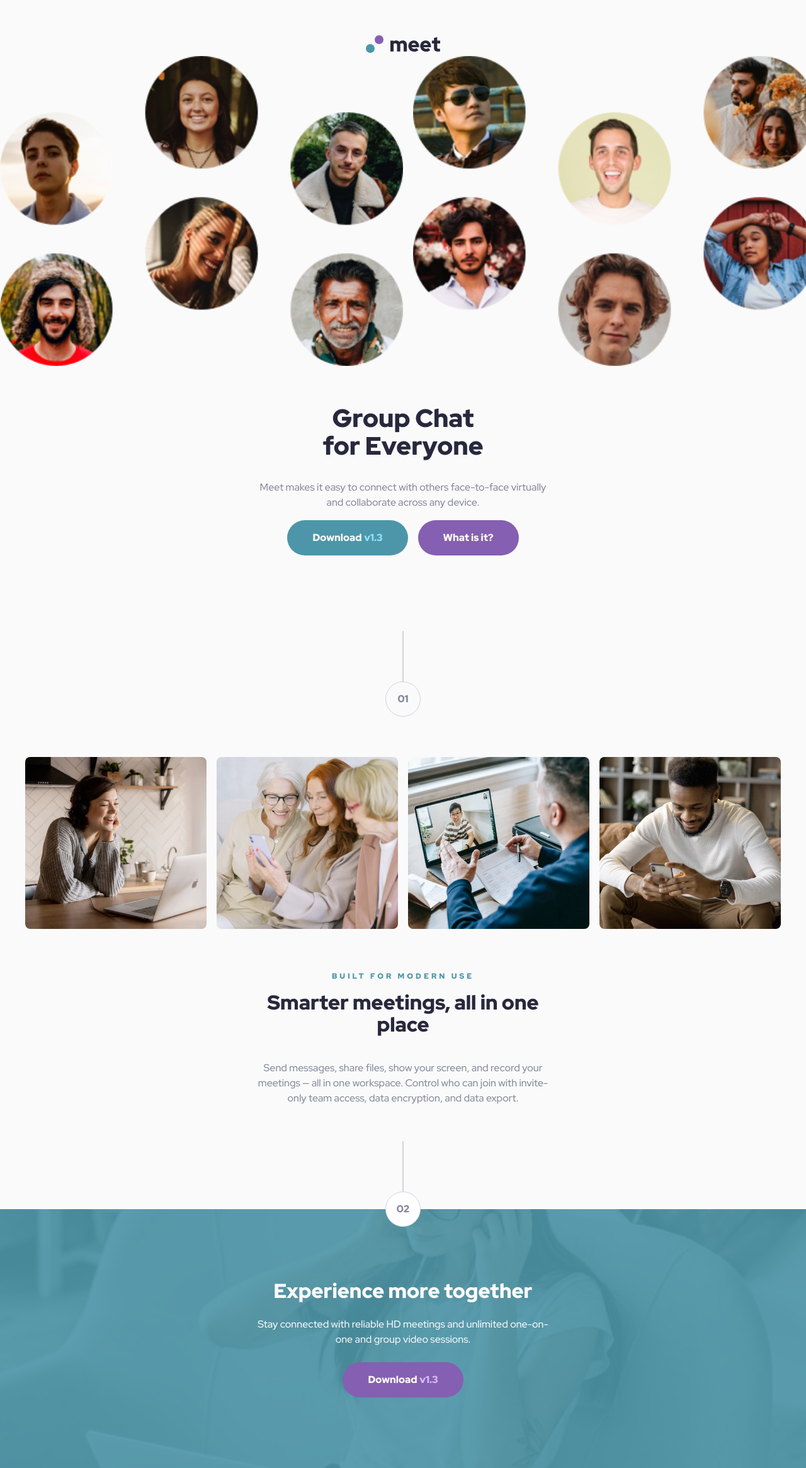
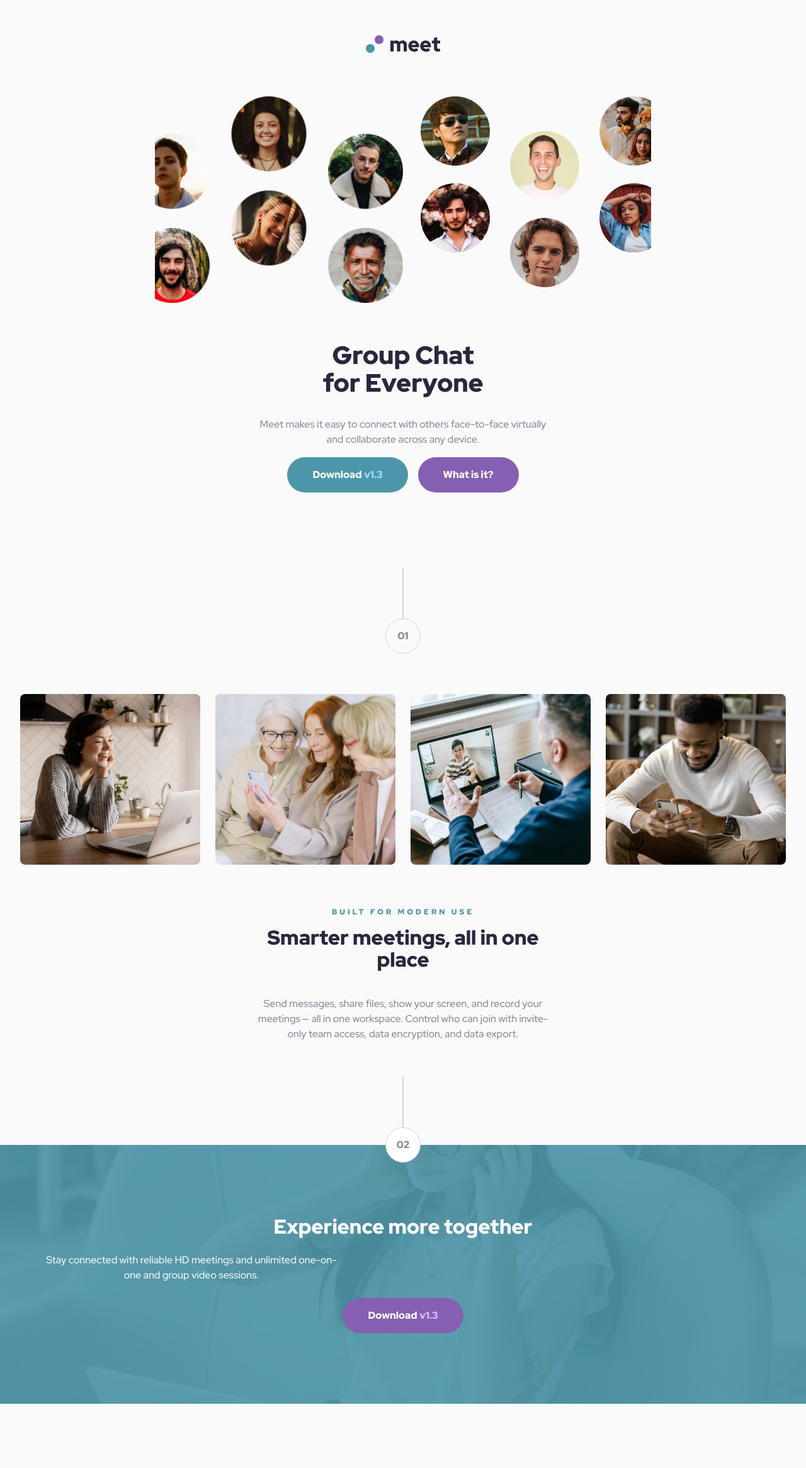
Before and after one commit to thelonglqd/fm_responsive_4, a website: page index.html in a window 1280 px wide. Shown: the whole page at 63% size. After the commit the page ends 2229 px from the top, so only its background shows below. Drawn offline with Linux system fonts and the light colour scheme.

Commit message:
play around with main-layout css

```diff
--- a/styles.scss
+++ b/styles.scss
@@ -30,9 +30,7 @@
   /* Weights */
   --fw-medium: 500;
   --fw-black: 900;
-}
 
-:root {
   /* Preset 1 */
   --p1-size: var(--fs-600);
   --p1-weight: var(--fw-black);
@@ -74,17 +72,34 @@
   }
 }
 
+img {
+  width: 100%;
+  height: auto;
+  object-fit: cover;
+}
+
 body {
   font-family: $font-family-base;
   background-color: $clr-white;
 }
 
 .main-layout {
+  --padding-inline: 1rem;
+  --content-max-width: 80%;
+
   display: grid;
   grid-template-columns:
-    [full-start] minmax(map-get($spaces, spacing-400), 1fr)
-    [main-start] minmax(0, 75rem) [main-end]
-    minmax(map-get($spaces, spacing-400), 1fr) [full-end];
+    [full-start] var(--padding-inline)
+    [main-start] calc(100% - (var(--padding-inline) * 2))
+    [main-end] var(--padding-inline) [full-end];
+
+  @media (min-width: $breakpoints-tablet) {
+    --padding-inline: 2rem;
+  }
+
+  @media (min-width: $breakpoints-desktop) {
+    --padding-inline: 5rem;
+  }
 
   & > * {
     grid-column: main-start / main-end;
@@ -92,7 +107,6 @@
   }
 
   & > .full-bleed {
-    justify-self: stretch;
     grid-column: full-start / full-end;
     overflow-x: hidden;
   }
@@ -135,6 +149,7 @@
 
 .header__logo {
   margin-block-start: map-get($spaces, spacing-700);
+  overflow-x: hidden;
   .header__image {
     img {
       width: 100%;
@@ -145,10 +160,13 @@
 }
 
 .hero__container {
+  margin-block-start: map-get($spaces, spacing-800);
+
   display: grid;
   grid-template-areas:
     'hero-img1 hero-img2'
     'hero-text hero-text';
+  grid-template-columns: repeat(2, 1fr);
 
   @media (min-width: $breakpoints-desktop) {
     grid-template-areas: 'hero-img1 hero-text hero-img2';
@@ -168,33 +186,36 @@
         - map-get($spaces, spacing-350)
       );
 
-      margin-right: - map-get($spaces, spacing-200);
+      margin-right: - map-get($spaces, spacing-350);
 
       @media (min-width: $breakpoints-tablet) {
+        transform: translateX(
+          - map-get($spaces, spacing-400)
+        );
+
+        margin-right: - map-get($spaces, spacing-400);
+      }
+
+      @media (min-width: $breakpoints-desktop) {
         transform: none;
         margin: 0;
-      }
-
-      img {
-        width: 100%;
-        height: auto;
-        object-fit: cover;
       }
     }
 
     &--right {
       grid-area: hero-img2;
       flex-grow: 1;
-      transform: translateX(map-get($spaces, spacing-200));
+      transform: translateX(map-get($spaces, spacing-350));
 
       @media (width: $breakpoints-tablet) {
-        transform: none;
+        transform: translateX(
+          map-get($spaces, spacing-400)
+        );
       }
 
-      img {
-        width: 100%;
-        height: auto;
-        object-fit: cover;
+      @media (min-width: $breakpoints-desktop) {
+        transform: none;
+        margin: 0;
       }
     }
   }
@@ -292,6 +313,14 @@
       object-fit: cover;
     }
   }
+
+  @media (min-width: $breakpoints-tablet) {
+    gap: map-get($spaces, spacing-300);
+  }
+
+  @media (min-width: $breakpoints-desktop) {
+    gap: map-get($spaces, spacing-400);
+  }
 }
 
 .feature__description {
@@ -324,8 +353,8 @@
   padding: map-get($spaces, spacing-1400)
     map-get($spaces, spacing-800);
   grid-column: full-start / full-end;
-  display: grid;
-  grid-template-columns: inherit;
+  // display: grid;
+  // grid-template-columns: inherit;
 
   margin-block-start: - map-get(
       $map: $spaces,
@@ -356,14 +385,15 @@
   }
 
   .footer__content {
-    grid-column: main-start / main-end;
+    width: 100%;
     display: flex;
     flex-direction: column;
-    align-items: center;
     gap: map-get($spaces, spacing-300);
+    justify-content: space-between;
 
     @media (min-width: $breakpoints-desktop) {
       flex-direction: row;
+      gap: 0;
       justify-content: space-between;
     }
   }
```
Also changed, not shown: index.html (+0 -2 lines), styles.css, 1 other file.
